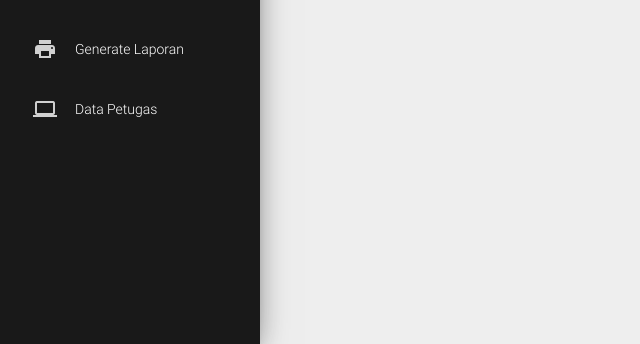
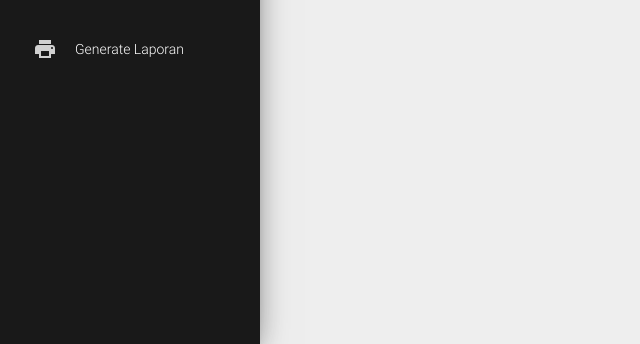
Before and after one commit to ikhsan3adi/absensi-sekolah-qr-code, a CodeIgniter 4 app: the page made by app/Views/templates/admin_page_layout.php in a window 1280 px wide. Shown: the part 456-800 px from the top of the page, without its empty margins (0-640 px from the left). Run offline with PHP 8.4 and a stand-in for CodeIgniter, Linux system fonts and the light colour scheme; the template is opened without the code that fills it, so the values that code supplies are empty; some libraries are stand-ins or nearby versions.

Commit message:
Fix view templates

```diff
--- a/app/Views/templates/footer.php
+++ b/app/Views/templates/footer.php
@@ -3,7 +3,7 @@
       <nav class="float-left">
          <ul>
             <li>
-               <a href="https://www.instagram.com/smkicb.cn/">
+               <a href="https://www.instagram.com/ikhsan3adi/">
                   Instagram
                </a>
             </li>
--- a/app/Views/templates/navbar.php
+++ b/app/Views/templates/navbar.php
@@ -42,12 +42,12 @@
                </div>
             </li>
             <li class="nav-item dropdown">
-               <a class="nav-link <?= user()->getRole() == '1' ? 'text-danger' : ''; ?>" href="javascript:;" id="navbarDropdownProfile" data-toggle="dropdown" aria-haspopup="true" aria-expanded="false">
+               <a class="nav-link <?= user()->toArray()['is_superadmin'] == '1' ? 'text-danger' : ''; ?>" href="javascript:;" id="navbarDropdownProfile" data-toggle="dropdown" aria-haspopup="true" aria-expanded="false">
                   <i class="material-icons">person</i>
                   <p class="d-lg-none d-md-block">
                      Account
                   </p>
-                  <span>User : <?= user()->getUsername(); ?></span>
+                  <span>User : <?= user()->toArray()['username']; ?></span>
                </a>
                <div class="dropdown-menu dropdown-menu-right" aria-labelledby="navbarDropdownProfile">
                   <a class="dropdown-item" href="<?= base_url('/logout'); ?>">Log out</a>
--- a/app/Views/templates/sidebar.php
+++ b/app/Views/templates/sidebar.php
@@ -74,7 +74,7 @@ switch ($context) {
                <p>Generate Laporan</p>
             </a>
          </li>
-         <?php if (user()->getRole() ?? '0' == '1') : ?>
+         <?php if (user()->toArray()['is_superadmin'] ?? '0' == '1') : ?>
             <li class="nav-item <?= $context == 'petugas' ? 'active' : ''; ?>">
                <a class="nav-link" href="<?= base_url('admin/petugas'); ?>">
                   <i class="material-icons">computer</i>
--- a/app/Views/templates/starting_page_layout.php
+++ b/app/Views/templates/starting_page_layout.php
@@ -57,7 +57,7 @@
    <nav class="navbar navbar-expand-lg navbar-transparent navbar-absolute fixed-top ">
       <div class="container-fluid">
          <div class="navbar-wrapper">
-            <p class="navbar-brand"><b><?= $title; ?></b></p>
+            <p class="navbar-brand"><b><?= $title ?? 'Login'; ?></b></p>
          </div>
          <div class="collapse navbar-collapse justify-content-end">
             <?= $this->renderSection('navaction') ?>
```
